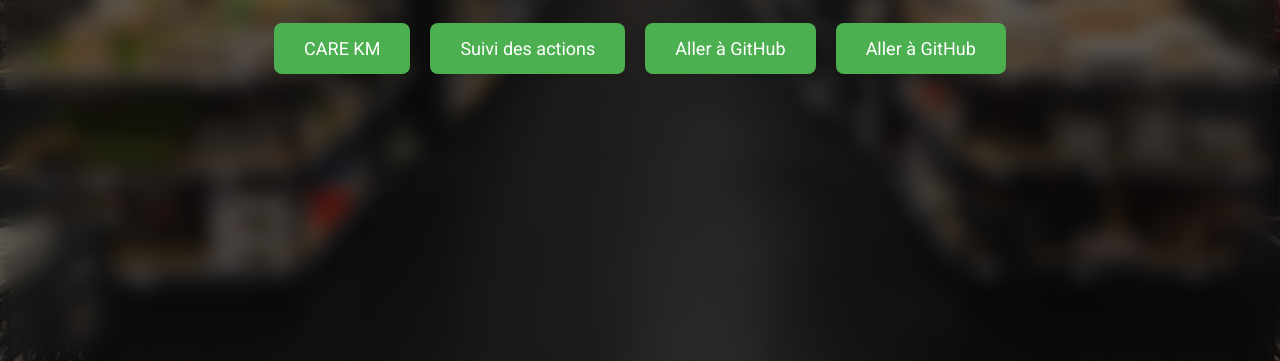
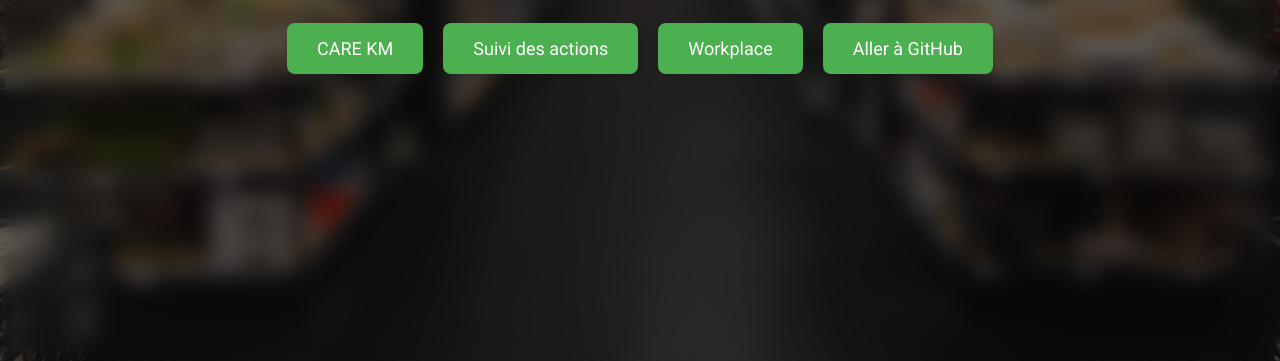
Before and after one commit to Ahlam-mas/Ahlam-mas.github.io, a plain HTML site: page index.html in a window 1280 px wide. Shown: the part 439-800 px from the top of the page. Drawn offline with Linux system fonts and the light colour scheme.

Commit message:
Update index.html

```diff
--- a/index.html
+++ b/index.html
@@ -21,7 +21,7 @@
         <div class="button-container">
             <a href="https://care.carrefour.com/saw/km/articles" class="button">CARE KM</a>
             <a href="https://docs.google.com/spreadsheets/d/1fKLoScMt8Y2Rh8-Rwdx8p1aJnow3tfUHkLrSFL9Qn5U/edit?gid=1673221753#gid=1673221753" class="button">Suivi des actions</a>
-            <a href="https://www.github.com" class="button">Aller à GitHub</a>
+            <a href="https://carrefour.workplace.com/chat/t/8498394003565808" class="button">Workplace</a>
             <a href="https://www.github.com" class="button">Aller à GitHub</a>
         </div>
     </div>
```
